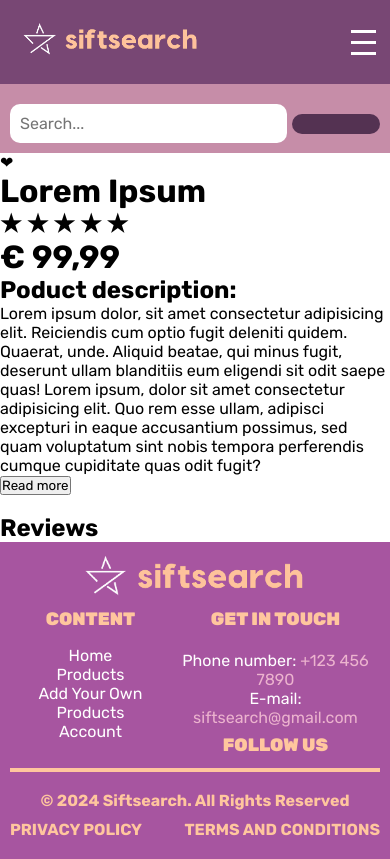
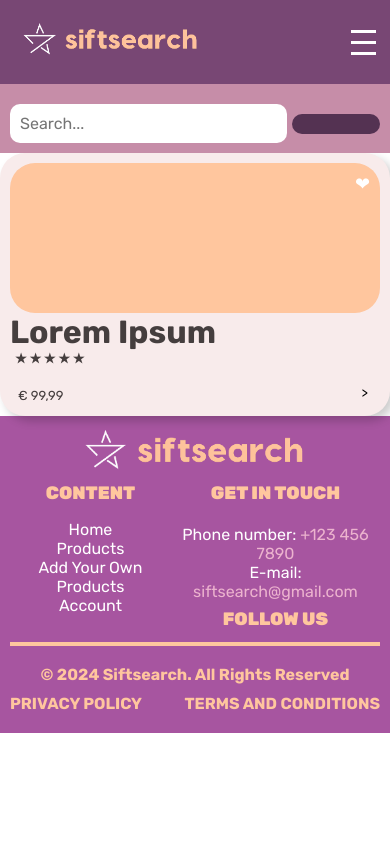
Before and after one commit to MerelRose/Croatia-Front-end, a Nuxt app: page /products/overview in a window 390 px wide. Built offline with nearby package versions, Linux system fonts and the light colour scheme.

Commit message:
womp womp

```diff
--- a/components/app/product/card.vue
+++ b/components/app/product/card.vue
@@ -3,7 +3,7 @@
 </script>
 
 <template>
-  <div class="product-container">
+  <div id="product-container">
     <div class="picture-container">
       <span class="heart-icon">❤</span>
     </div>
@@ -18,7 +18,7 @@
 </template>
 
 <style scoped>
-.product-container {
+#product-container {
   background-color: rgb(248, 235, 235);
   height: 400px;
   width: 300px;
--- a/pages/products/overview.vue
+++ b/pages/products/overview.vue
@@ -3,244 +3,134 @@
 </script>
 
 <template>
-  <div class="overview-image">
-    <span class="heart-icon">❤</span>
+
+  <div class="product-container">
+    <div class="picture-container">
+      <span class="heart-icon">&#10084;</span>
     </div>
 
-  <h1>Lorem Ipsum</h1>
-  <h2>★ ★ ★ ★ ★</h2>
-  <h1>€ 99,99</h1>
-  <h2>Poduct description:</h2>
-  <div class="description-container" id="description">
-    <p>
-      Lorem ipsum dolor, sit amet consectetur adipisicing elit. Reiciendis cum optio fugit deleniti quidem. Quaerat, unde. Aliquid beatae, qui minus fugit, deserunt ullam blanditiis eum eligendi sit odit saepe quas!
-      Lorem ipsum, dolor sit amet consectetur adipisicing elit. Quo rem esse ullam, adipisci excepturi in eaque accusantium possimus, sed quam voluptatum sint nobis tempora perferendis cumque cupiditate quas odit fugit?
-    </p>
+    <h1 class="product-name">Lorem Ipsum</h1>
+    <h4>&#9733; &#9733; &#9733; &#9733; &#9733;</h4> <br>
+    <p>&euro; 99,99</p>
+    <!-- <p>www.productsite.com</p> -->
+
+    <button class="product-button">></button>
   </div>
-  <button class="btn" id="readMoreBtn" onclick="toggleDescription()">Read more</button> <br><br>
-  <h2>Reviews</h2>
-  <div class="review-container"></div>
 </template>
 
 <style scoped>
-@import url('https://fonts.googleapis.com/css2?family=Rubik:ital,wght@0,300..900;1,300..900&display=swap');
-
-* {
-  font-family: "Rubik", system-ui;
+.product-container {
+  background-color: rgb(248, 235, 235);
+  height: 400px;
+  width: 300px;
+  border-radius: 25px;
+  box-shadow: 5px 5px 10px rgba(0, 0, 0, 0.2);
+  padding: 25px;
+  position: relative;
+  transition: width 0.3s ease, height 0.3s ease;
+  overflow: hidden;
 }
 
-body {
-  margin: 0;
+.picture-container {
+  width: 100%;
+  height: 200px;
+  background-color: var(--secondary-);
+  border-radius: 25px;
+  position: relative;
 }
 
-.content {
-  margin: 0;
-  padding: 0;
+
+.heart-icon {
+  position: absolute;
+  top: 10px;
+  right: 10px;
+  font-size: 40px;
+  color: white;
+  cursor: pointer;
+  transition: transform 0.2s ease;
 }
 
-.banner {
-  width: 100%;
+.heart-icon:hover {
+  transform: scale(1.2);
 }
 
-.cards {
-  display: flex;
-  flex-wrap: wrap;
-  justify-content: center;
-  gap: 20px;
-  margin-bottom: 50px;
+.product-name {
+  color: var(--text-);
 }
 
-.card {
-  flex: 1 1 30%;
-  max-width: 30%;
-  border-radius: 10px;
-  box-shadow: 0 4px 8px 0 rgba(0, 0, 0, 0.2);
-  transition: 0.3s;
-  display: flex;
-  flex-direction: column;
+p {
+  color: var(--text-);
+  margin-left: 5px;
+  padding: 3px;
 }
 
-.card:hover {
-  box-shadow: 0 10px 18px 0 rgba(0, 0, 0, 0.2);
+h4 {
+  color: var(--text-);
+  margin-left: 5px;
 }
 
-.container {
-  padding: 16px;
+.product-button {
+  position: absolute;
+  bottom: 10px;
+  right: 10px;
+  border: none;
+  background-color: transparent;
+  padding: 10px 20px;
+  font-size: larger;
+  border-radius: 5px;
+  cursor: pointer;
+  transition: background-color 0.3s ease, transform 0.2s ease;
 }
 
-.text {
-  width: 70%;
-  margin: 90px auto auto auto;
-  text-align: center;
+.product-button:hover {
+  background-color: var(--secondary-);
+  transform: scale(1.05);
 }
 
-.text h3 {
-  color: #8f4b8a;
-  font-size: 27px;
+/* Responsive Adjustments */
+@media (max-width: 768px) {
+  .product-container {
+    width: 100%;
+    height: auto;
+    padding: 15px;
   }
 
-.line1 {
-  background-color: #ECB3CE;
-  height: 3px;
-  margin-bottom: 50px;
+  .picture-container {
+    height: 180px;
   }
 
-.card img {
-  border-radius: 10px 10px 0 0;
+  .product-button {
+    font-size: medium;
+    padding: 8px 16px;
+  }
+
+  .heart-icon {
+    font-size: 40px;
+  }
+}
+
+@media (max-width: 480px) {
+  .product-container {
     width: 100%;
     height: auto;
+    padding: 10px;
   }
 
-.card h4 {
-  color: #ddab87;
-  font-size: 23px;
+  .picture-container {
+    height: 150px;
   }
 
-.solid_banner {
-  width: 100%;
-  height: 400px;
-  background-color: #ECB3CE;
-  display: flex;
-  justify-content: space-between;
-  align-items: center;
-  padding: 20px;
-  box-sizing: border-box;
-  position: relative;
-  gap: 20px;
+  .product-button {
+    font-size: small;
+    padding: 6px 12px;
   }
 
-.solid_banner h3 {
-  font-size: 30px;
-  margin-bottom: 40px;
-  color: #8f4b8a;
+  h4, p {
+    font-size: small;
   }
 
-.solid_banner ul {
-  padding: 0;
-  margin: 0;
-}
-
-.solid_banner ul li {
-  font-size: 20px;
-  margin: 15px 0;
-  color: white;
-
-}
-
-.phone_photo {
-  position: relative;
-  flex-shrink: 0;
-  display: flex;
-  justify-content: flex-end;
-}
-
-.phone_photo img {
-  height: auto;
-  width: 700px;
-  position: absolute;
-  top: -230px;
-  right: 0;
-}
-
-.list_solid_banner {
-  width: 40%;
-  margin-left: 20px;
-}
-
-.company_name {
-  font-weight: bolder;
-  color: #ddab87;
-}
-
-@media screen and (max-width: 1024px) {
-  .card {
-    max-width: 45%;
-  }
-
-  .solid_banner {
-    flex-direction: column;
-    align-items: center;
-  }
-
-  .phone_photo img {
-    width: 250px;
-    top: -60px;
-    right: 0;
-  }
-
-  .solid_banner {
-    flex-direction: column;
-    justify-content: center;
-    align-items: center;
-    padding: 50px 20px;
-
-  }
-
-  .list_solid_banner {
-    width: 100%;
-    text-align: center;
-    margin-left: 0;
-  }
-
-  .phone_photo {
-    display: block;
-    justify-content: center;
-    width: 250px;
-  }
-
-  .phone_photo img {
-    width: 250px;
-    height: auto;
-    position: static;
-    top: auto;
-  }
-
-  .solid_banner ul li {
+  .heart-icon {
     font-size: 18px;
   }
 }
-
-
-@media screen and (max-width: 768px) {
-
-  .card {
-    min-width: 90%;
-  }
-
-  .text {
-    width: 90%;
-  }
-
-  .solid_banner ul li {
-    font-size: 18px;
-  }
-
-  .phone_photo img {
-    width: 180px;
-    top: -30px;
-  }
-
-  .solid_banner {
-    flex-direction: column;
-    justify-content: center;
-    align-items: center;
-    text-align: center;
-  }
-
-  .solid_banner ul {
-    margin-top: 20px;
-  }
-
-  .phone_photo {
-    display: none;
-
-  }
-
-  .list_solid_banner {
-    width: 100%;
-    margin-left: 0;
-    text-align: center;
-
-  }
-}
 </style>
```
Lines whose indentation alone changed are shown as unchanged.
